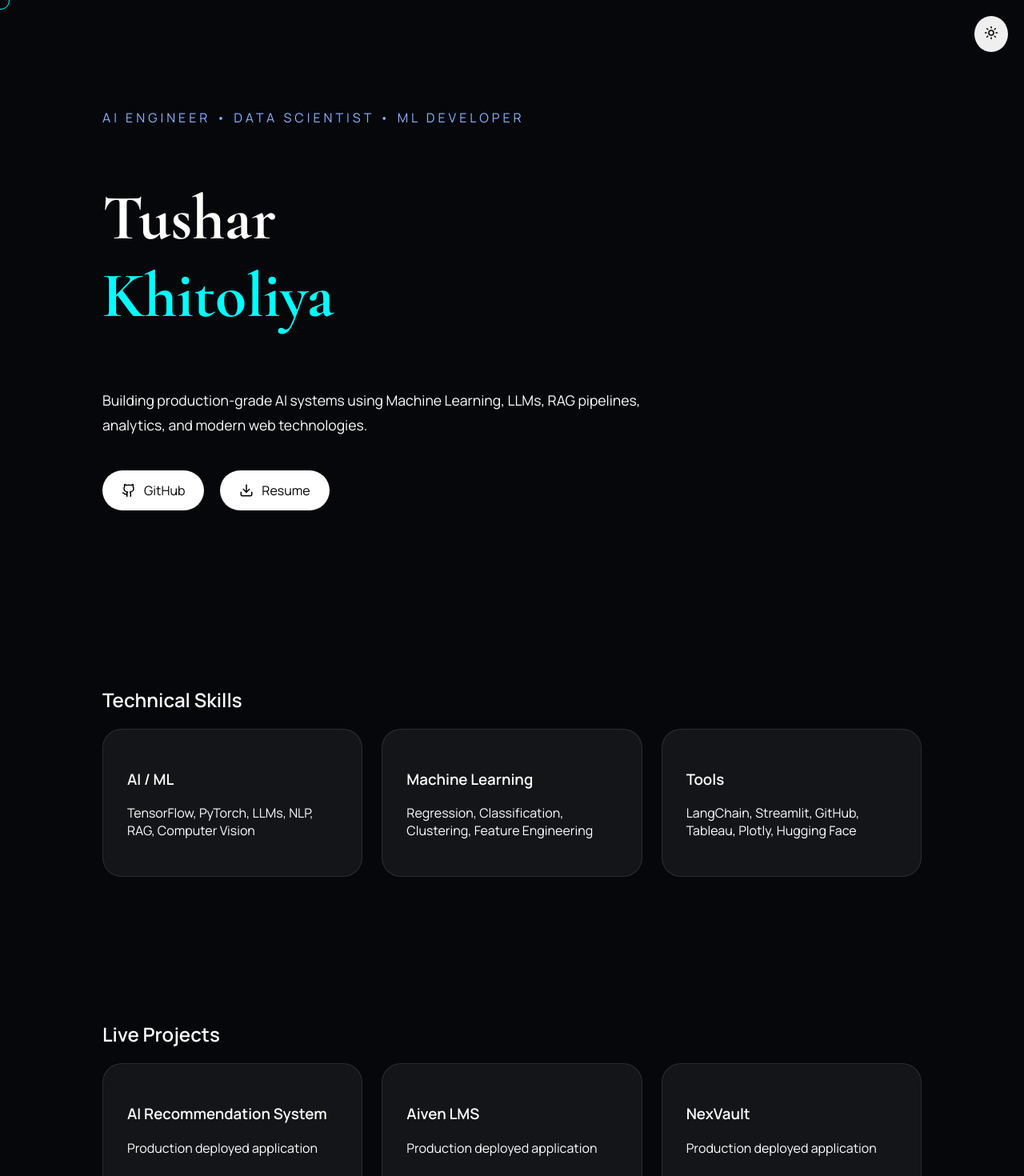
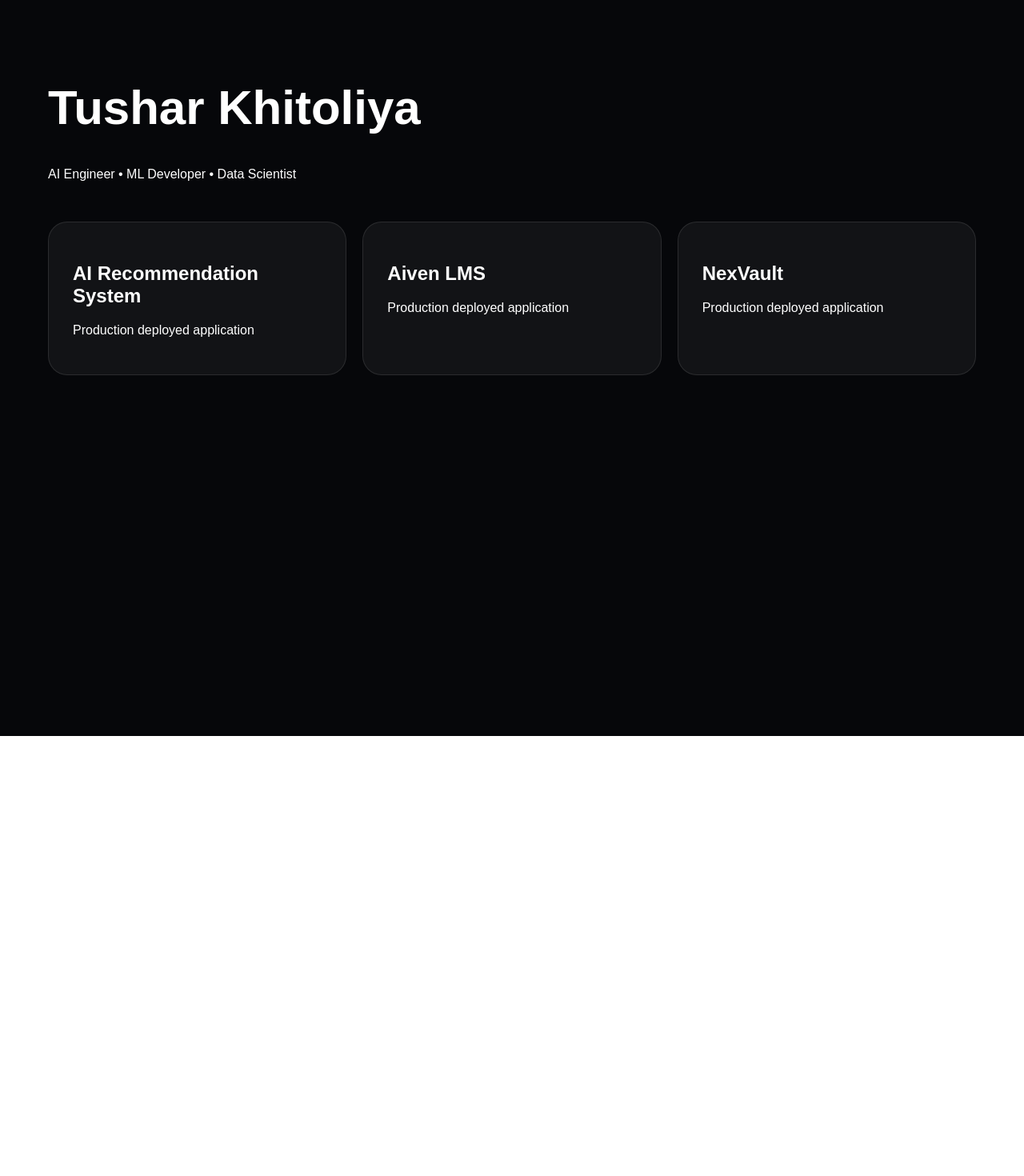
Before and after one commit to KHITOLIA/my_portfolio, a React (Vite) app: page / in a window 1280 px wide. Shown: the top 1470 px of the page at 80% size. After the commit the page ends 920 px from the top, so only its background shows below. Built offline with nearby package versions, Linux system fonts and the light colour scheme.

Commit message:
Add files via upload

```diff
--- a/src/App.jsx
+++ b/src/App.jsx
@@ -1,116 +1,55 @@
-import { useEffect, useState } from "react";
-import { motion } from "framer-motion";
-import { Github, Download, Moon, Sun } from "lucide-react";
-import "./index.css";
-
 export default function App() {
-  const [darkMode, setDarkMode] = useState(true);
-  const [cursorPosition, setCursorPosition] = useState({ x: 0, y: 0 });
-
-  useEffect(() => {
-    const moveCursor = (e) => {
-      setCursorPosition({ x: e.clientX, y: e.clientY });
-    };
-
-    window.addEventListener("mousemove", moveCursor);
-    return () => window.removeEventListener("mousemove", moveCursor);
-  }, []);
-
   const projects = [
     {
       title: "AI Recommendation System",
-      link: "https://recommendation-system.up.railway.app/",
+      link: "https://recommendation-system.up.railway.app/"
     },
     {
       title: "Aiven LMS",
-      link: "https://aiven-lms.up.railway.app/",
+      link: "https://aiven-lms.up.railway.app/"
     },
     {
       title: "NexVault",
-      link: "https://nexvaullt.up.railway.app/",
-    },
+      link: "https://nexvaullt.up.railway.app/"
+    }
   ];
 
   return (
-    <div className={darkMode ? "dark app" : "light app"}>
-      <motion.div
-        animate={{
-          x: cursorPosition.x - 10,
-          y: cursorPosition.y - 10,
-        }}
-        className="cursor"
-      />
+    <div style={{
+      background: "#06070a",
+      color: "white",
+      minHeight: "100vh",
+      padding: "60px",
+      fontFamily: "sans-serif"
+    }}>
+      <h1 style={{fontSize:"60px"}}>Tushar Khitoliya</h1>
+      <p>AI Engineer • ML Developer • Data Scientist</p>
 
-      <button className="theme-btn" onClick={() => setDarkMode(!darkMode)}>
-        {darkMode ? <Sun size={18} /> : <Moon size={18} />}
-      </button>
-
-      <section className="hero">
-        <div>
-          <p className="tag">AI Engineer • Data Scientist • ML Developer</p>
-          <h1>
-            Tushar <span>Khitoliya</span>
-          </h1>
-
-          <p className="desc">
-            Building production-grade AI systems using Machine Learning, LLMs,
-            RAG pipelines, analytics, and modern web technologies.
-          </p>
-
-          <div className="btns">
-            <a href="https://github.com/KHITOLIA" target="_blank">
-              <Github size={18} /> GitHub
-            </a>
-
-            <a href="/resume.pdf" download>
-              <Download size={18} /> Resume
-            </a>
-          </div>
-        </div>
-      </section>
-
-      <section className="skills">
-        <h2>Technical Skills</h2>
-
-        <div className="grid">
-          <div className="card">
-            <h3>AI / ML</h3>
-            <p>TensorFlow, PyTorch, LLMs, NLP, RAG, Computer Vision</p>
-          </div>
-
-          <div className="card">
-            <h3>Machine Learning</h3>
-            <p>Regression, Classification, Clustering, Feature Engineering</p>
-          </div>
-
-          <div className="card">
-            <h3>Tools</h3>
-            <p>LangChain, Streamlit, GitHub, Tableau, Plotly, Hugging Face</p>
-          </div>
-        </div>
-      </section>
-
-      <section className="projects">
-        <h2>Live Projects</h2>
-
-        <div className="grid">
-          {projects.map((project, index) => (
+      <div style={{
+        display:"grid",
+        gridTemplateColumns:"repeat(auto-fit,minmax(300px,1fr))",
+        gap:"20px",
+        marginTop:"50px"
+      }}>
+        {projects.map((project,index)=>(
           <a
+            key={index}
             href={project.link}
             target="_blank"
-              key={index}
-              className="project-card"
+            style={{
+              padding:"30px",
+              border:"1px solid rgba(255,255,255,0.1)",
+              borderRadius:"24px",
+              textDecoration:"none",
+              color:"white",
+              background:"rgba(255,255,255,0.05)"
+            }}
           >
-              <h3>{project.title}</h3>
+            <h2>{project.title}</h2>
             <p>Production deployed application</p>
           </a>
         ))}
       </div>
-      </section>
-
-      <footer>
-        <p>© 2026 Tushar Khitoliya • AI Portfolio</p>
-      </footer>
     </div>
-  );
+  )
 }
--- a/src/index.css
+++ b/src/index.css
@@ -1,110 +1,3 @@
-@import url('https://fonts.googleapis.com/css2?family=Cormorant+Garamond:wght@400;700&family=Manrope:wght@300;400;600&display=swap');
-
-body {
-  margin: 0;
-  font-family: 'Manrope', sans-serif;
+body{
+  margin:0;
 }
-
-.app {
-  min-height: 100vh;
-  transition: 0.4s;
-}
-
-.dark {
-  background: #05070b;
-  color: white;
-}
-
-.light {
-  background: #f5f7fa;
-  color: black;
-}
-
-.cursor {
-  width: 20px;
-  height: 20px;
-  border: 1px solid cyan;
-  border-radius: 50%;
-  position: fixed;
-  pointer-events: none;
-  z-index: 999;
-}
-
-.theme-btn {
-  position: fixed;
-  right: 20px;
-  top: 20px;
-  padding: 12px;
-  border-radius: 50%;
-  border: none;
-  cursor: pointer;
-}
-
-.hero {
-  padding: 120px 10%;
-}
-
-.tag {
-  letter-spacing: 4px;
-  text-transform: uppercase;
-  color: #8ab4ff;
-}
-
-.hero h1 {
-  font-size: 5rem;
-  font-family: 'Cormorant Garamond', serif;
-}
-
-.hero h1 span {
-  display: block;
-  color: cyan;
-}
-
-.desc {
-  max-width: 700px;
-  line-height: 1.8;
-  font-size: 1.1rem;
-}
-
-.btns {
-  display: flex;
-  gap: 20px;
-  margin-top: 40px;
-}
-
-.btns a {
-  text-decoration: none;
-  padding: 14px 24px;
-  border-radius: 50px;
-  background: white;
-  color: black;
-  display: flex;
-  align-items: center;
-  gap: 10px;
-}
-
-.skills,
-.projects {
-  padding: 80px 10%;
-}
-
-.grid {
-  display: grid;
-  grid-template-columns: repeat(auto-fit, minmax(250px, 1fr));
-  gap: 24px;
-}
-
-.card,
-.project-card {
-  padding: 30px;
-  border-radius: 24px;
-  background: rgba(255,255,255,0.06);
-  border: 1px solid rgba(255,255,255,0.1);
-  text-decoration: none;
-  color: inherit;
-}
-
-footer {
-  padding: 40px;
-  text-align: center;
-}
--- a/src/main.jsx
+++ b/src/main.jsx
@@ -1,6 +1,7 @@
 import React from "react";
 import ReactDOM from "react-dom/client";
 import App from "./App";
+import "./index.css";
 
 ReactDOM.createRoot(document.getElementById("root")).render(
   <React.StrictMode>
```
Also changed, not shown: package.json (+3 -5 lines), index.html (indentation only). Lines whose indentation alone changed are shown as unchanged.
